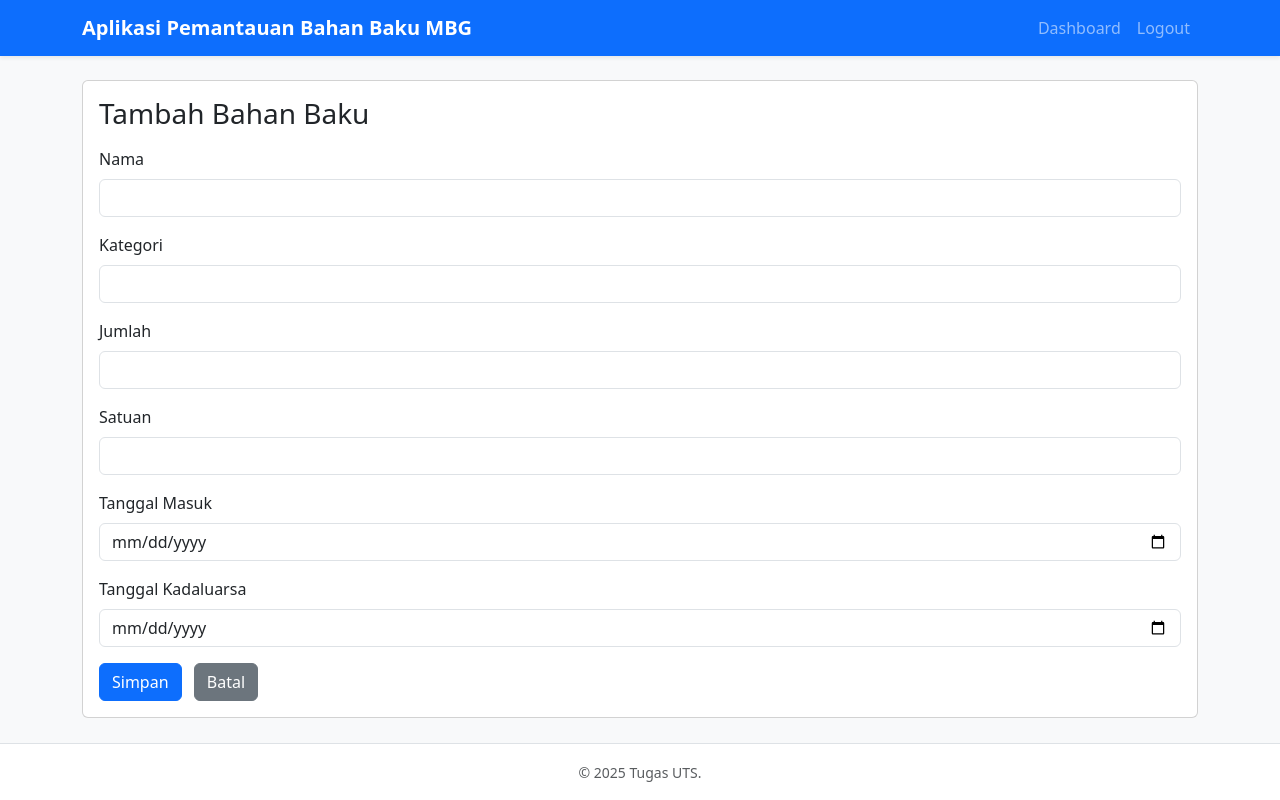
After one commit to revanramdani31/MBG_058_2B_Revan-Ramdani-Permana, a CodeIgniter 4 app: the page made by app/Views/gudang/create_bahan.php in a window 1280 px wide. The commit adds this page. Run offline with PHP 8.4 and a stand-in for CodeIgniter, Linux system fonts and the light colour scheme; the template is opened without the code that fills it, so the values that code supplies are empty; some libraries are stand-ins or nearby versions.

Commit message:
Add Fitur Tambah Bahan Baku by Revan Ramdani Permana

```diff
--- a/app/Config/Routes.php
+++ b/app/Config/Routes.php
@@ -14,3 +14,6 @@ $routes->GET('logout', 'AuthController::logout');
 
 $routes->get('/gudang/dashboard', 'GudangController::index', ['filter' => 'auth:gudang']);
 $routes->get('/dapur/dashboard', 'DapurController::index', ['filter' => 'auth:dapur']);
+// Gudang: Bahan Baku
+$routes->get('/gudang/bahan/create', 'GudangController::create', ['filter' => 'auth:gudang']);
+$routes->post('/gudang/bahan/store', 'GudangController::store', ['filter' => 'auth:gudang']);
--- /dev/null
+++ b/app/Views/gudang/create_bahan.php
@@ -0,0 +1,100 @@
+<?= $this->include('partials/header', ['title' => 'Tambah Bahan Baku']) ?>
+
+    <div class="container mt-4">
+        <div class="card">
+            <div class="card-body">
+                <h3 class="card-title mb-3">Tambah Bahan Baku</h3>
+
+                <?php if (session()->getFlashdata('success')): ?>
+                    <div class="alert alert-success"><?= esc(session()->getFlashdata('success')) ?></div>
+                <?php endif; ?>
+
+                <?php $errors = session()->getFlashdata('errors') ?? [];?>
+
+                <form id="createBahanForm" action="<?= site_url('/gudang/bahan/store') ?>" method="post" novalidate>
+                    <?= csrf_field() ?>
+
+                    <div class="mb-3">
+                        <label for="nama" class="form-label">Nama</label>
+                        <input type="text" class="form-control <?= isset($errors['nama']) ? 'is-invalid' : '' ?>" id="nama" name="nama" value="<?= esc(old('nama')) ?>" required minlength="3">
+                        <div class="invalid-feedback"><?= isset($errors['nama']) ? esc($errors['nama']) : '' ?></div>
+                    </div>
+
+                    <div class="mb-3">
+                        <label for="kategori" class="form-label">Kategori</label>
+                        <input type="text" class="form-control <?= isset($errors['kategori']) ? 'is-invalid' : '' ?>" id="kategori" name="kategori" value="<?= esc(old('kategori')) ?>" required>
+                        <div class="invalid-feedback"><?= isset($errors['kategori']) ? esc($errors['kategori']) : '' ?></div>
+                    </div>
+
+                    <div class="mb-3">
+                        <label for="jumlah" class="form-label">Jumlah</label>
+                        <input type="number" class="form-control <?= isset($errors['jumlah']) ? 'is-invalid' : '' ?>" id="jumlah" name="jumlah" value="<?= esc(old('jumlah')) ?>" required min="0" step="1">
+                        <div class="invalid-feedback"><?= isset($errors['jumlah']) ? esc($errors['jumlah']) : '' ?></div>
+                    </div>
+
+                    <div class="mb-3">
+                        <label for="satuan" class="form-label">Satuan</label>
+                        <input type="text" class="form-control <?= isset($errors['satuan']) ? 'is-invalid' : '' ?>" id="satuan" name="satuan" value="<?= esc(old('satuan')) ?>" required>
+                        <div class="invalid-feedback"><?= isset($errors['satuan']) ? esc($errors['satuan']) : '' ?></div>
+                    </div>
+
+                    <div class="mb-3">
+                        <label for="tanggal_masuk" class="form-label">Tanggal Masuk</label>
+                        <input type="date" class="form-control <?= isset($errors['tanggal_masuk']) ? 'is-invalid' : '' ?>" id="tanggal_masuk" name="tanggal_masuk" value="<?= esc(old('tanggal_masuk')) ?>" required>
+                        <div class="invalid-feedback"><?= isset($errors['tanggal_masuk']) ? esc($errors['tanggal_masuk']) : '' ?></div>
+                    </div>
+
+                    <div class="mb-3">
+                        <label for="tanggal_kadaluarsa" class="form-label">Tanggal Kadaluarsa</label>
+                        <input type="date" class="form-control <?= isset($errors['tanggal_kadaluarsa']) ? 'is-invalid' : '' ?>" id="tanggal_kadaluarsa" name="tanggal_kadaluarsa" value="<?= esc(old('tanggal_kadaluarsa')) ?>">
+                        <div class="invalid-feedback"><?= isset($errors['tanggal_kadaluarsa']) ? esc($errors['tanggal_kadaluarsa']) : '' ?></div>
+                    </div>
+
+                    <button type="submit" class="btn btn-primary">Simpan</button>
+                    <a href="/gudang/dashboard" class="btn btn-secondary ms-2">Batal</a>
+                </form>
+            </div>
+        </div>
+    </div>
+
+    <script>
+        // Improved client-side inline validation
+        const form = document.getElementById('createBahanForm');
+        const clearValidation = () => {
+            form.querySelectorAll('.form-control').forEach(el => {
+                el.classList.remove('is-invalid');
+                const fb = el.nextElementSibling;
+                if (fb && fb.classList.contains('invalid-feedback')) fb.textContent = '';
+            });
+        };
+
+        form.addEventListener('submit', function(e) {
+            clearValidation();
+
+            const nama = document.getElementById('nama').value.trim();
+            const jumlah = document.getElementById('jumlah').value;
+            const tanggalMasuk = document.getElementById('tanggal_masuk').value;
+
+            const fieldErrors = {};
+
+            if (nama.length < 3) fieldErrors.nama = 'Nama minimal 3 karakter';
+            if (jumlah === '' || isNaN(jumlah) || parseInt(jumlah) < 0) fieldErrors.jumlah = 'Jumlah harus angka >= 0';
+            if (!tanggalMasuk) fieldErrors.tanggal_masuk = 'Tanggal masuk wajib diisi';
+
+            if (Object.keys(fieldErrors).length) {
+                e.preventDefault();
+                for (const k in fieldErrors) {
+                    const el = document.getElementById(k);
+                    if (!el) continue;
+                    el.classList.add('is-invalid');
+                    const fb = el.nextElementSibling;
+                    if (fb && fb.classList.contains('invalid-feedback')) fb.textContent = fieldErrors[k];
+                }
+                // focus first invalid
+                const first = form.querySelector('.is-invalid');
+                if (first) first.focus();
+            }
+        });
+    </script>
+
+<?= $this->include('partials/footer') ?>
--- /dev/null
+++ b/app/Views/partials/footer.php
@@ -0,0 +1,13 @@
+    </main>
+
+    <!-- Footer -->
+    <footer class="bg-white text-center text-muted py-3 mt-auto border-top">
+        <div class="container">
+            <small>© <?= date('Y') ?> Tugas UTS.</small><br>
+        </div>
+    </footer>
+
+    <script src="https://cdn.jsdelivr.net/npm/bootstrap@5.3.3/dist/js/bootstrap.bundle.min.js"
+            crossorigin="anonymous"></script>
+</body>
+</html>
--- /dev/null
+++ b/app/Views/partials/header.php
@@ -0,0 +1,38 @@
+<!DOCTYPE html>
+<html lang="en">
+<head>
+    <meta charset="UTF-8">
+    <meta name="viewport" content="width=device-width, initial-scale=1.0">
+    <title><?= esc($title ?? 'Dashboard Gudang') ?></title>
+
+    <!-- Bootstrap 5 -->
+    <link href="https://cdn.jsdelivr.net/npm/bootstrap@5.3.3/dist/css/bootstrap.min.css"
+          rel="stylesheet" crossorigin="anonymous">
+</head>
+
+<body class="bg-light d-flex flex-column min-vh-100">
+
+    <!-- Header (Navbar) -->
+    <nav class="navbar navbar-expand-lg navbar-dark bg-primary shadow-sm">
+        <div class="container">
+            <a class="navbar-brand fw-bold" href="<?= site_url('/') ?>">Aplikasi Pemantauan Bahan Baku MBG</a>
+            <button class="navbar-toggler" type="button" data-bs-toggle="collapse" data-bs-target="#navbarNav"
+                aria-controls="navbarNav" aria-expanded="false" aria-label="Toggle navigation">
+                <span class="navbar-toggler-icon"></span>
+            </button>
+
+            <div class="collapse navbar-collapse" id="navbarNav">
+                <ul class="navbar-nav ms-auto">
+                    <?php if (session()->get('isLoggedIn')): ?>
+                        <li class="nav-item"><a class="nav-link" href="<?= site_url('/') ?>">Dashboard</a></li>
+                        <li class="nav-item"><a class="nav-link" href="<?= site_url('logout') ?>">Logout</a></li>
+                    <?php else: ?>
+                        <li class="nav-item"><a class="nav-link active" href="<?= site_url('login') ?>">Login</a></li>
+                    <?php endif; ?>
+                </ul>
+            </div>
+        </div>
+    </nav>
+
+    <!-- Konten Utama -->
+    <main class="flex-grow-1">
```
Also changed, not shown: app/Controllers/GudangController.php (+47 -0 lines), app/Models/BahanBakuModel.php (added, +19 -0 lines), app/Views/gudang/dashboard.php (+18 -27 lines).
